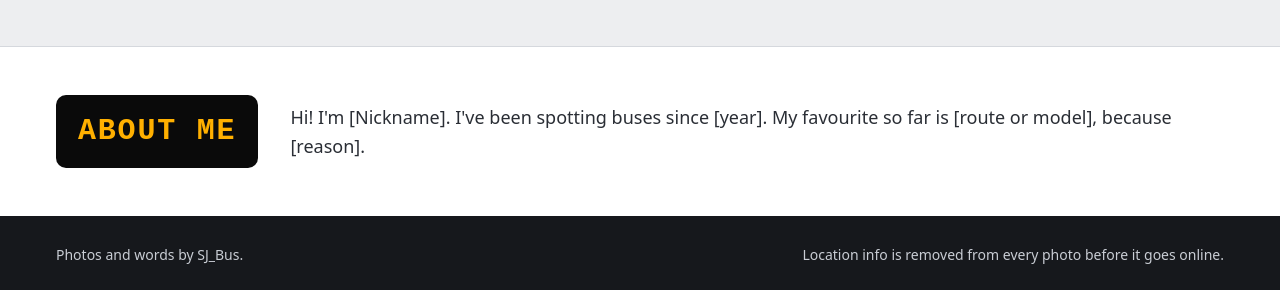
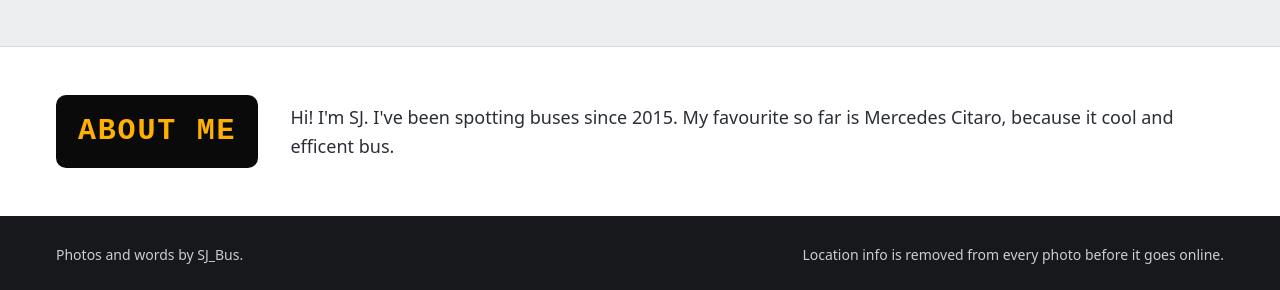
Before and after one commit to huanhero/bus_spots, a Jekyll site: the page built from index.html, in a window 1280 px wide. Shown: the part 910-1200 px from the top of the page. Built offline with Jekyll 4.4.1, drawn with Linux system fonts in a browser that asks for light colours; some web fonts are replaced.

Commit message:
Update personal information in about.yml

```diff
--- a/_data/about.yml
+++ b/_data/about.yml
@@ -1,2 +1,2 @@
 heading: "About me"
-text: "Hi! I'm [Nickname]. I've been spotting buses since [year]. My favourite so far is [route or model], because [reason]."
+text: "Hi! I'm SJ. I've been spotting buses since 2015. My favourite so far is Mercedes Citaro, because it cool and efficent bus."
```
